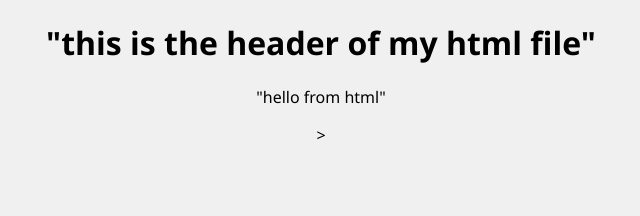
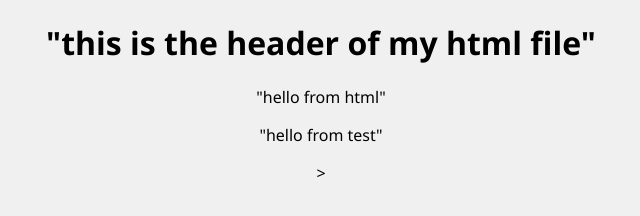
Before and after one commit to Ahmed-Maher-Sabeq/git-test, a plain HTML site: page index.html in a window 1280 px wide. Shown: the whole page, without its empty margins (319-959 px from the left). Drawn offline with Linux system fonts and the light colour scheme.

Commit message:
test commit

```diff
--- a/index.html
+++ b/index.html
@@ -11,6 +11,10 @@
         "hello from html"
     </p>
 
+    <p>
+        "hello from test"
+    </p>
+
 
 </body>
 </html>>
```
